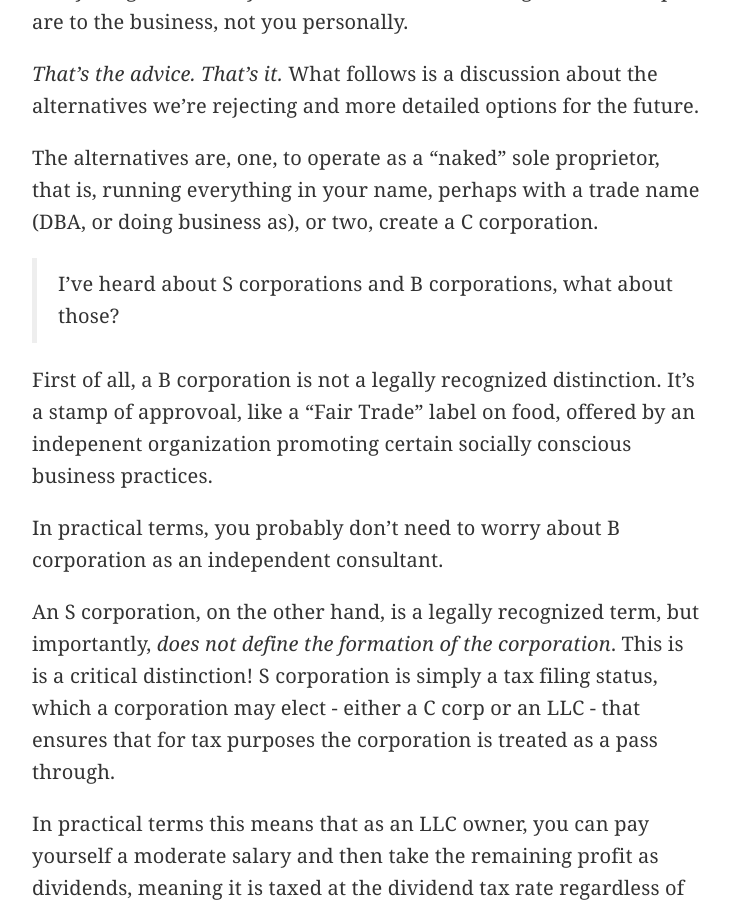
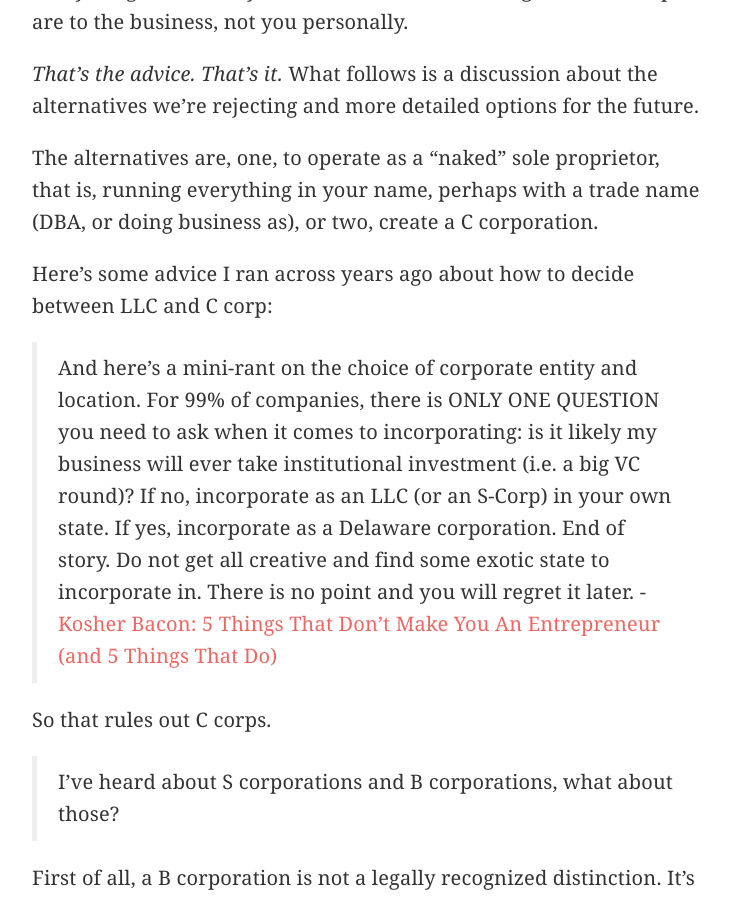
Before and after one commit to bennylope/bennylope.github.com, a Jekyll site: the page built from _posts/2016-10-15-freelance-questions.md, in a window 1280 px wide and 900 px high, scrolled down 1157 px. Shown: the whole window, without its empty margins (273-1003 px from the left). Built offline with Jekyll 4.4.1, drawn with Linux system fonts in a browser that asks for light colours; some web fonts are replaced; comment, search, counter and statistics services are not loaded.

Commit message:
Add quote about LLC in-state vs. C corp in Delaware

```diff
--- a/_posts/2016-10-15-freelance-questions.md
+++ b/_posts/2016-10-15-freelance-questions.md
@@ -46,6 +46,12 @@ alternatives we're rejecting and more detailed options for the future.
 The alternatives are, one, to operate as a "naked" sole proprietor, that is,
 running everything in your name, perhaps with a trade name (DBA, or
 doing business as), or two, create a C corporation.
+
+Here's some advice I ran across years ago about how to decide between LLC and C corp:
+
+> And here’s a mini-rant on the choice of corporate entity and location.  For 99% of companies, there is ONLY ONE QUESTION you need to ask when it comes to incorporating: is it likely my business will ever take institutional investment (i.e. a big VC round)?  If no, incorporate as an LLC (or an S-Corp) in your own state.  If yes, incorporate as a Delaware corporation.  End of story.  Do not get all creative and find some exotic state to incorporate in.  There is no point and you will regret it later. - [Kosher Bacon: 5 Things That Don’t Make You An Entrepreneur (and 5 Things That Do)](https://kosherbaconblog.com/2013/09/09/5-things-that-dont-make-you-an-entrepreneur-and-5-things-that-do/)
+
+So that rules out C corps.
 
 > I've heard about S corporations and B corporations, what about those?
 
```
